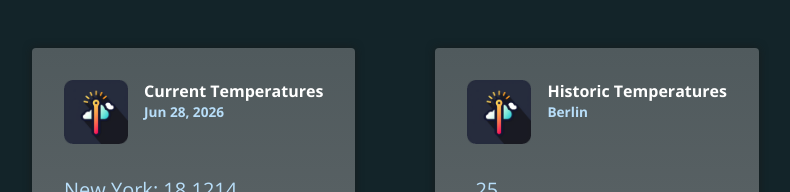
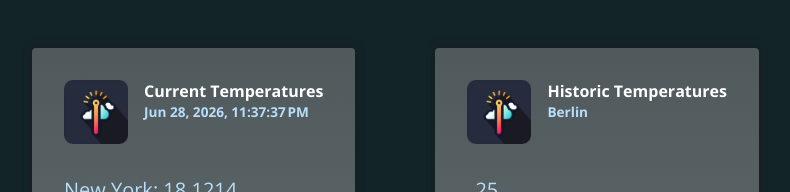
Before and after one commit to juanmiguel431/angular-pipes, an Angular app: page / in a window 1280 px wide. Shown: the top 192 px of the page, without its empty margins (168-958 px from the left). Built offline with nearby package versions, Linux system fonts and the light colour scheme.

Commit message:
Enhance date formatting in temperature dashboard using Angular's DatePipe.

```diff
--- a/src/app/app.html
+++ b/src/app/app.html
@@ -4,7 +4,7 @@
       <img src="temp-icon.png" alt="Thermometer icon" />
       <div>
         <h2>Current Temperatures</h2>
-        <p>{{ currentDate | date }}</p>
+        <p>{{ currentDate | date:'medium' }}</p>
       </div>
     </header>
     <p>New York: {{ currentTemperatures.newYork }}</p>
```
